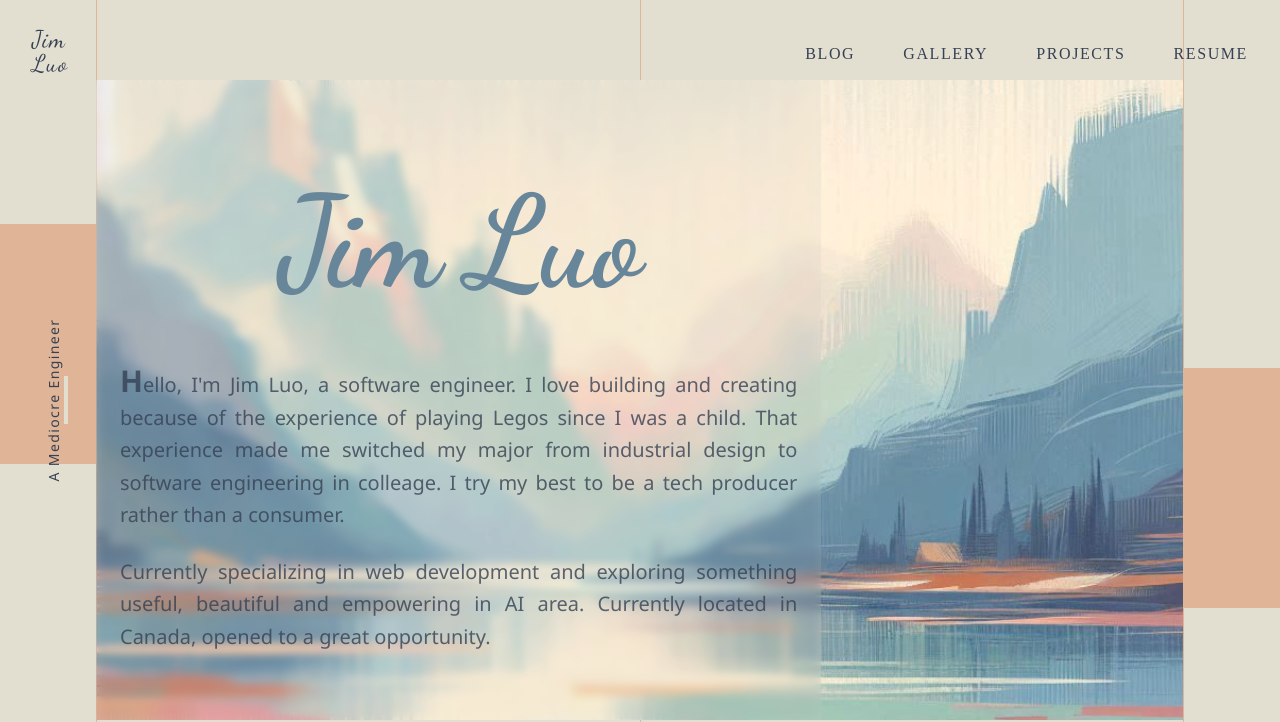
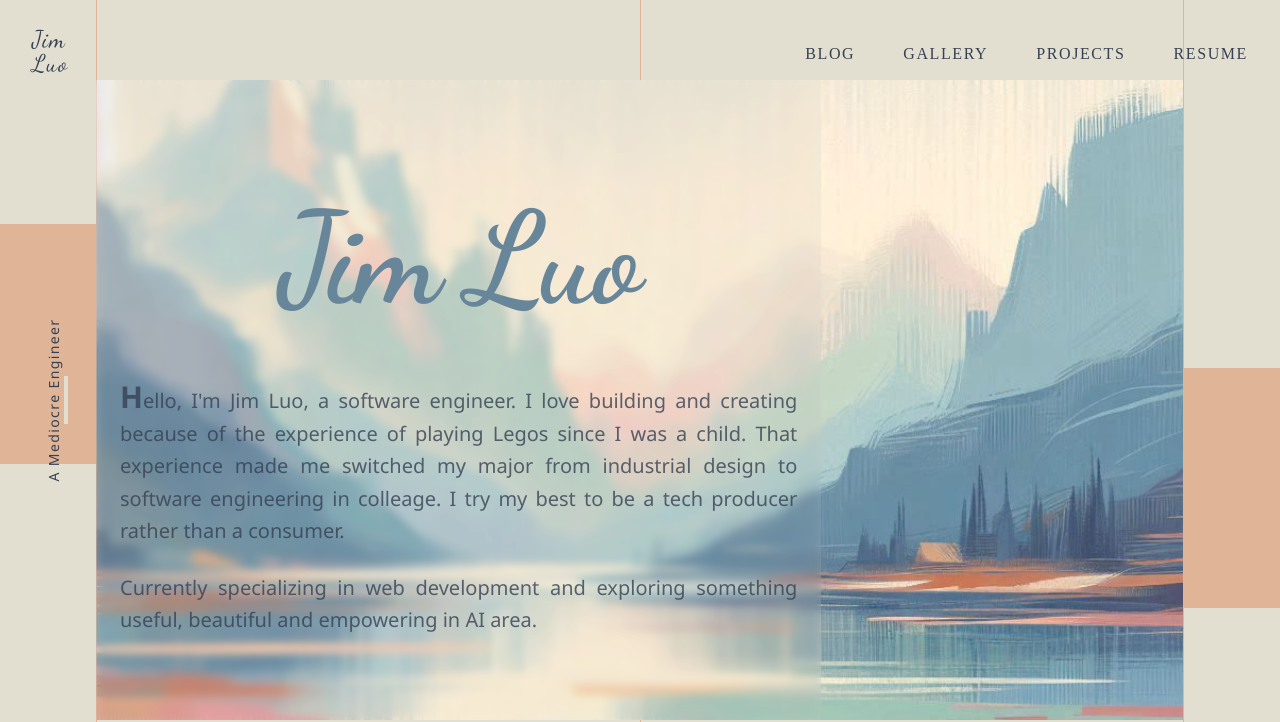
Before and after one commit to Ross249/Ross249.github.io, an Astro site: page / in a window 1280 px wide. Shown: the top 722 px of the page. Built offline with nearby package versions, Linux system fonts and the light colour scheme; Astro itself is replaced by a stand-in of ours.

Commit message:
change banner words

```diff
--- a/src/pages/index.astro
+++ b/src/pages/index.astro
@@ -146,7 +146,6 @@ import FloatSub from "../components/FloatSub.astro";
                   <span class="block">
                     Currently specializing in web development and exploring
                     something useful, beautiful and empowering in AI area.
-                    Currently located in Canada, opened to a great opportunity.
                   </span>
                 </p>
               </div>
```
